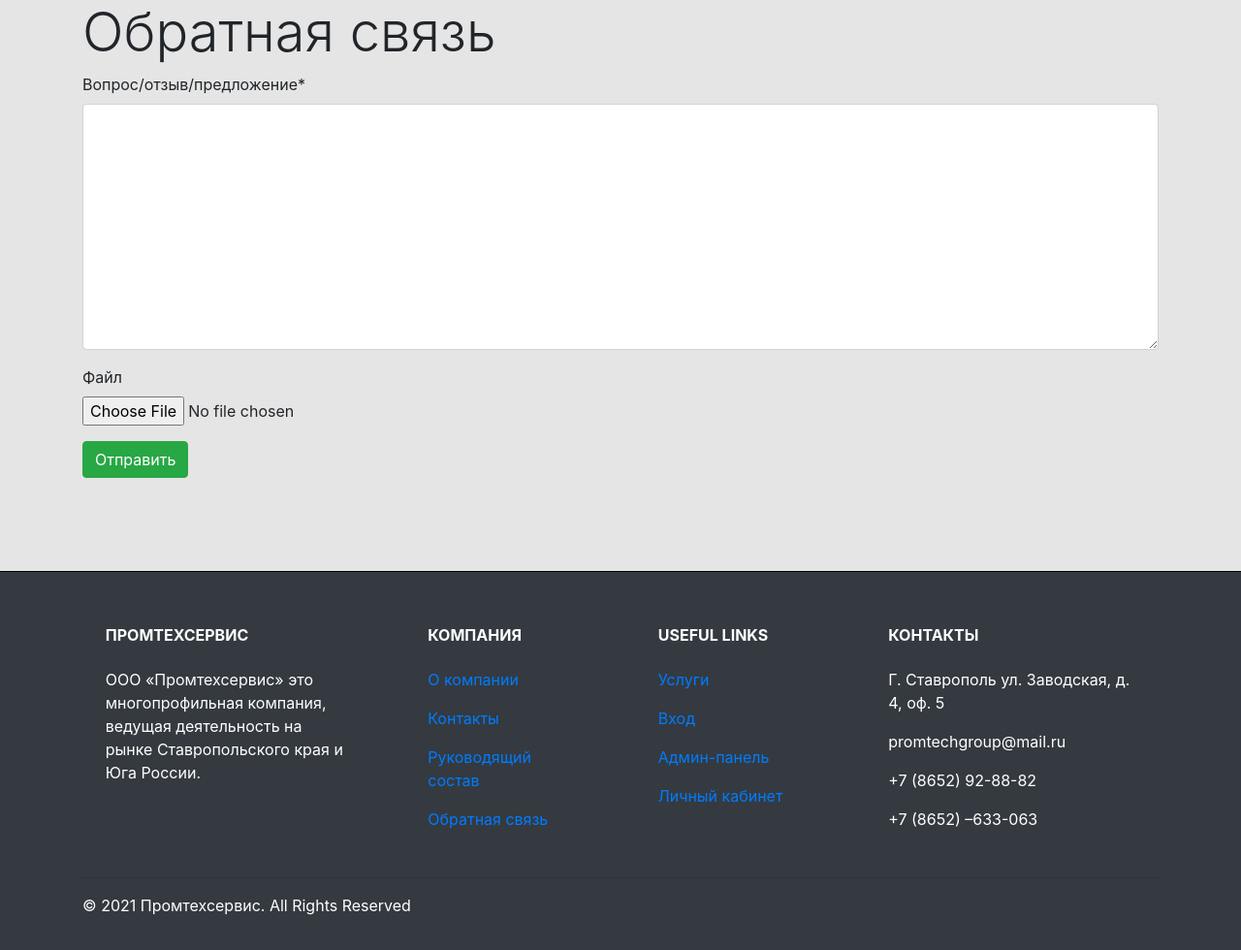
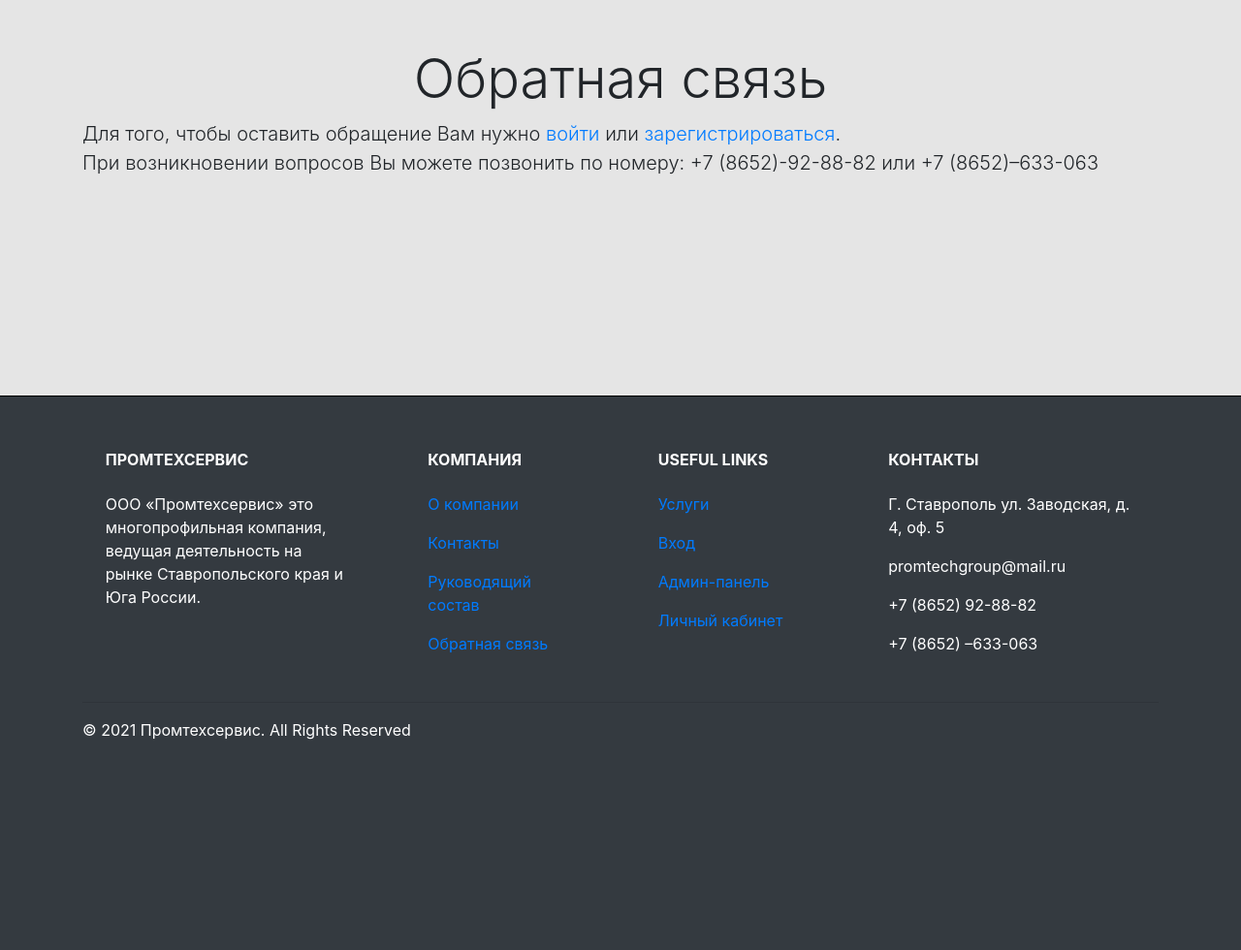
Before and after one commit to Daniil-Tumanov/BuildSite, a Django app: page /feedback in a window 1280 px wide. Shown: the part 56-1036 px from the top of the page at 97% size. After the commit the page ends 819 px from the top, so only its background shows below. Run offline with Django 3.2, Linux system fonts and the light colour scheme; some libraries are stand-ins or nearby versions.

Commit message:
Some fixes

```diff
--- a/BuildSite/buildApp/models.py
+++ b/BuildSite/buildApp/models.py
@@ -59,7 +59,7 @@ class Orders(models.Model):
 
 class Feedback(models.Model):
     TextFeedback = models.TextField(verbose_name="Вопрос/отзыв/предложение")
-    File = models.FileField(upload_to='feedback/', verbose_name="Файл", blank=True)
+    File = models.FileField(upload_to='feedback//%Y/%m/%d/', verbose_name="Файл", blank=True)
     User = models.ForeignKey(User, verbose_name="Пользователь", on_delete=models.CASCADE)
 
     def __str__(self):
--- a/BuildSite/buildApp/templates/buildApp/feedback.html
+++ b/BuildSite/buildApp/templates/buildApp/feedback.html
@@ -3,11 +3,18 @@
 {% block title %}Обратная связь | Промтехсервис{% endblock %}
 {% block content %}
 <div class="container">
-    <h1 class="display-4">Обратная связь</h1>
+
+    <h1 class="text-center display-4 mt-5">Обратная связь</h1>
+{% if request.user.is_authenticated %}
     <form action="{% url 'makeFeed' %}" method="post">
     {% csrf_token %}
     {{form|crispy}}
     <input type="submit" class="btn btn-success mb-5" value="Отправить"/>
     </form>
+    {% else %}
+    <p class="lead"> Для того, чтобы оставить обращение Вам нужно <a href="{% url 'login' %}">войти</a> или
+                <a href="" data-toggle="modal" data-dismiss="modal" data-target="#Register">зарегистрироваться</a>.<br>
+    При возникновении вопросов Вы можете позвонить по номеру: +7 (8652)-92-88-82 или +7 (8652)–633-063</p>
+            {% endif %}
 </div>
 {% endblock %}
```
